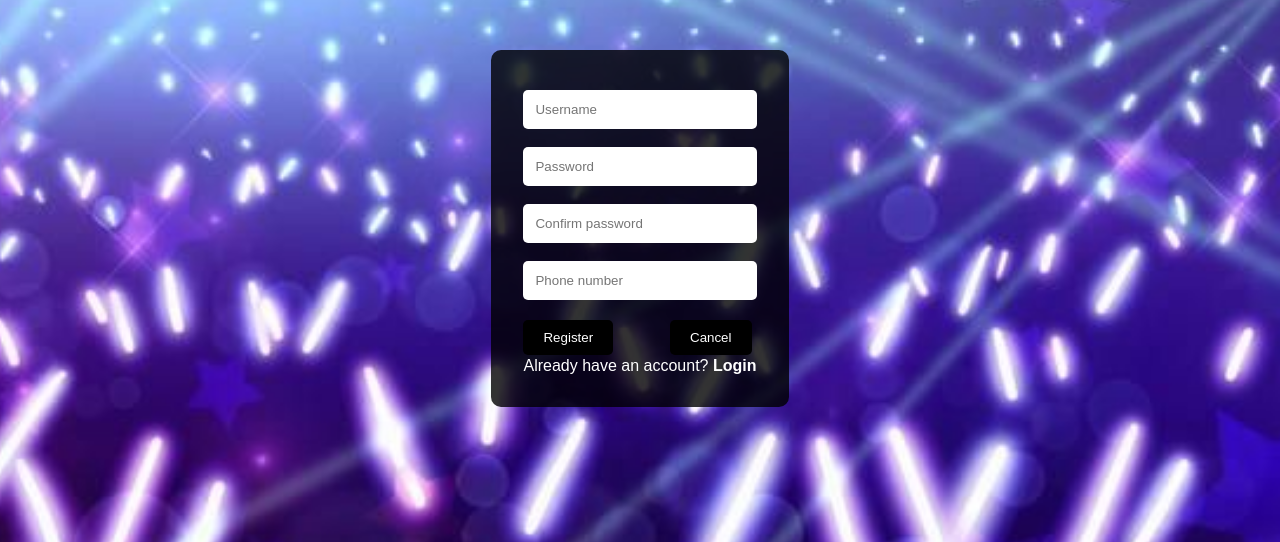
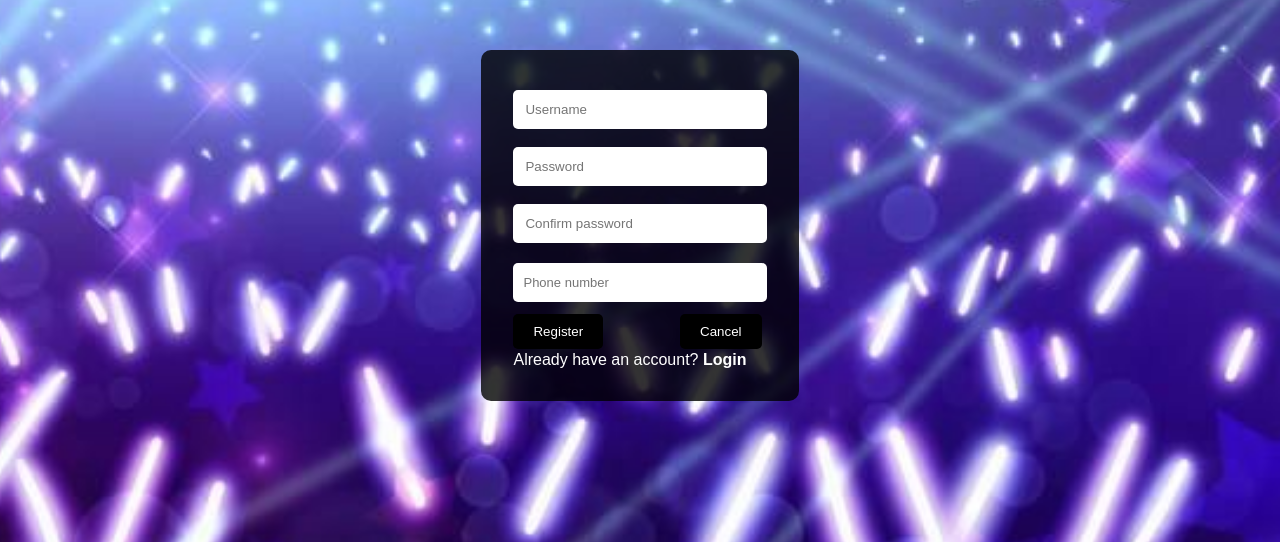
Before and after one commit to JustinCostandinos916/UASProject, a Flask app: page /register/ in a window 1280 px wide. Shown: the part 68-610 px from the top of the page. Run offline with Flask 3, Linux system fonts and the light colour scheme.

Commit message:
register no telp

```diff
--- a/Kelompok6_UASProject_Hiburan/Konser/static/register.css
+++ b/Kelompok6_UASProject_Hiburan/Konser/static/register.css
@@ -126,3 +126,17 @@ footer nav a:hover {
   margin-top: 20px;
   font-weight: bold;
 }
+
+.phone {
+  margin-top: 10px;
+  width: 35ch;
+  height: 5.4ch;
+  font-size: 13px;
+  padding: 4px 10px;
+  border-radius: 5px;
+  border: None;
+  -webkit-border-radius: 5px;
+  -moz-border-radius: 5px;
+  -ms-border-radius: 5px;
+  -o-border-radius: 5px;
+}
--- a/Kelompok6_UASProject_Hiburan/Konser/templates/login.html
+++ b/Kelompok6_UASProject_Hiburan/Konser/templates/login.html
@@ -50,11 +50,11 @@
         applicable Terms and Conditions. All forms of violation of the terms and conditions will be dealt with strictly.
       </p>
       <nav>
-        <a href="home.html">Home</a>
-        <a href="about.html">About</a>
+        <a href="{{url_for('home')}}">Home</a>
+        <a href="{{url_for('about')}}">About</a>
 
         <div class="contact-wrapper">
-          <a href="#" id="contact">Contact us</a>
+          <a href="{{url_for('contact')}}" id="contact">Contact us</a>
           <div class="tooltip">
             <a href="https://wa.me/6281234567890" target="_blank">
               <img src="whatsapp-logo.png" alt="WhatsApp" width="40" />
--- a/Kelompok6_UASProject_Hiburan/Konser/templates/register.html
+++ b/Kelompok6_UASProject_Hiburan/Konser/templates/register.html
@@ -29,7 +29,9 @@
             <td><input type="password" name="confirmpw" placeholder="Confirm password" required /></td>
           </tr>
           <tr>
-            <td><input type="number" name="phone" placeholder="Phone number" min="0" required /></td>
+            <td>
+              <input type="tel" name="phone" placeholder="Phone number" pattern="[0-9]{10,13}" class="phone" required />
+            </td>
           </tr>
           <tr>
             <td>
```
Also changed, not shown: Kelompok6_UASProject_Hiburan/Konser/app2.py (line endings or trailing spaces).
